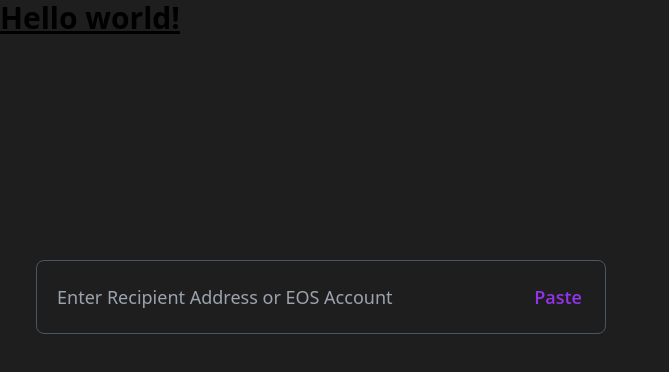
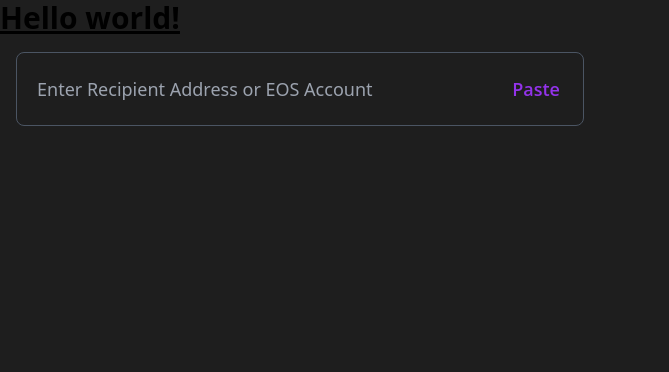
Before and after one commit to eosnetworkfoundation/components, a SvelteKit app: page / in a window 1280 px wide. Shown: the top 372 px of the page, without its empty margins (0-669 px from the left). Built offline with nearby package versions, Linux system fonts and the light colour scheme.

Commit message:
deleted unneeded styling

```diff
--- a/src/components/TextField.svelte
+++ b/src/components/TextField.svelte
@@ -13,11 +13,11 @@
     let isValid = true;
 
     const emptyState =
-        'w-full h-68px font-suisse text-18px text-left bg-transparent border border-gray-600 text-white focus:outline-none transition duration-500 ease-in-out rounded-lg';
+        'w-full h-68px font-suisse text-[18px] text-left bg-transparent border border-gray-600 text-white focus:outline-none transition duration-500 ease-in-out rounded-lg';
     const focusedState =
-        'w-full h-68px font-suisse text-18px text-left bg-transparent border border-purple-500 text-white focus:outline-none transition duration-500 ease-in-out rounded-lg';
+        'w-full h-68px font-suisse text-[18px] text-left bg-transparent border border-purple-500 text-white focus:outline-none transition duration-500 ease-in-out rounded-lg';
     const filledState =
-        'w-full h-68px font-suisse text-18px text-left bg-transparent border border-red-500 text-white focus:outline-none transition duration-500 ease-in-out rounded-lg';
+        'w-full h-68px font-suisse text-[18px] text-left bg-transparent border border-red-500 text-white focus:outline-none transition duration-500 ease-in-out rounded-lg';
 
     onMount(() => {
         if (value) isFocused = true;
@@ -54,10 +54,10 @@
             return focusedState;
         }
         return isValid ? emptyState : filledState;
-    };
+    }
+
 </script>
-
-<div class="relative h-68px w-602px absolute top-52 left-5 p-4 rounded-lg flex items-center">
+<div class="relative w-[600px] absolute p-4 rounded-lg flex items-center">
     <input
         bind:value
         type="text"
@@ -75,7 +75,7 @@
         {:else}
             <button
                 on:click={handlePaste}
-                class="text-purple-600 font-semibold text-18px"
+                class="text-purple-600 font-semibold text-[18px]"
                 style="font-family: 'Open Sans', sans-serif; height: 25px; width: 48px;"
             >
                 Paste
@@ -85,7 +85,7 @@
     {#if showWarning}
         <p
             transition:fade={{ duration: 500 }}
-            class="text-red-500 font-suisse text-18px leading-6 absolute bottom-0 transform translate-y-1/2"
+            class="text-red-500 font-suisse text-[18px] leading-6 absolute bottom-0 transform translate-y-1/2"
         >
             {errorText}
         </p>
@@ -93,15 +93,6 @@
 </div>
 
 <style>
-    .w-602px {
-        width: 602px;
-    }
-    .text-18px {
-        font-size: 18px;
-    }
-    .w-full {
-        width: 100%;
-    }
     * {
         box-sizing: border-box;
     }
```
